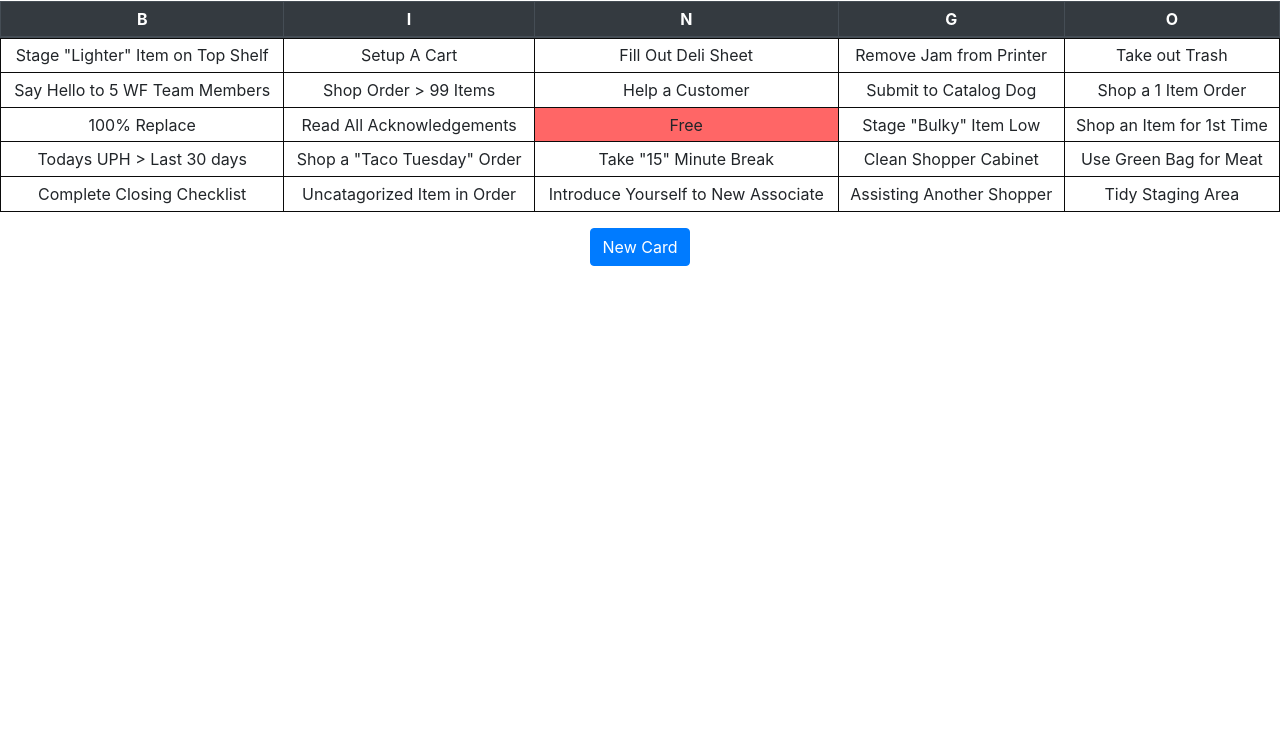
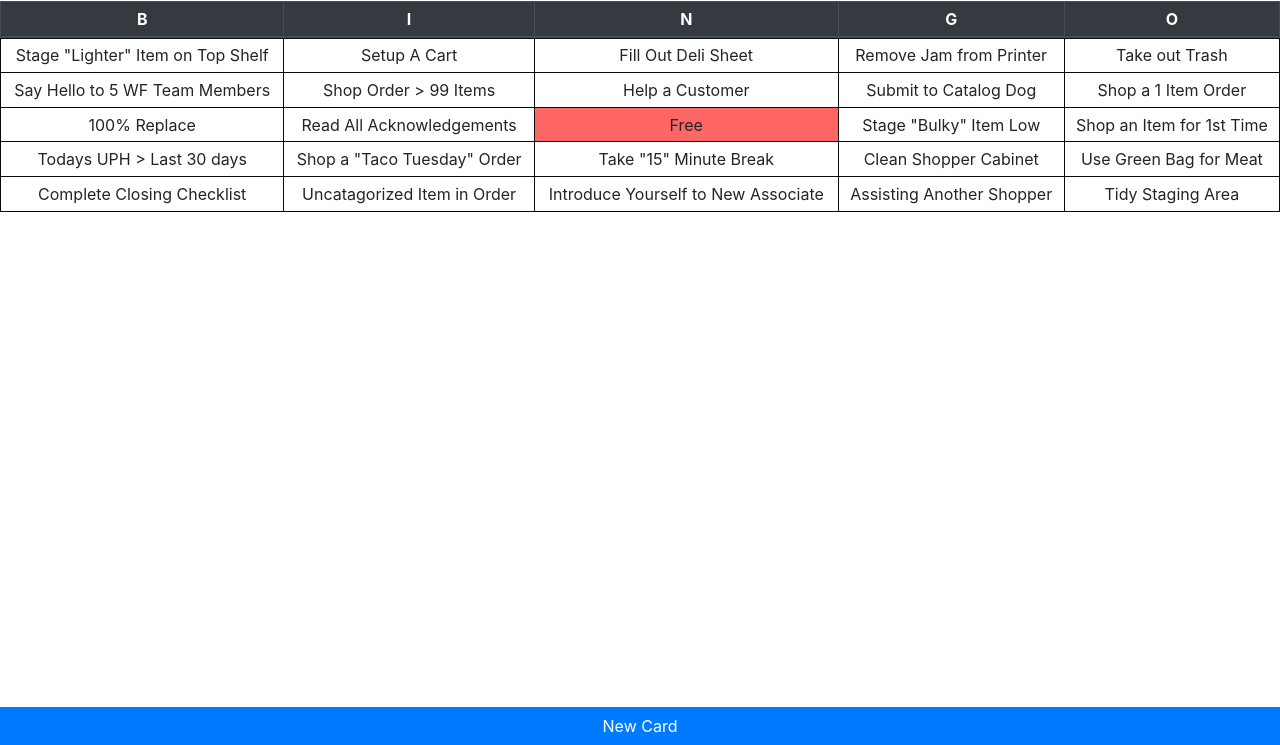
Before and after one commit to fwilcox/Bingo, a plain HTML site: page index.html in a window 1280 px wide. Shown: the part 55-800 px from the top of the page. Drawn offline with nearby package versions, Linux system fonts and the light colour scheme.

Commit message:
Updated styles to make button full width fixed position

```diff
--- a/index.html
+++ b/index.html
@@ -66,11 +66,9 @@
       </tbody>
     </table>
 
-    <div class="container-fluid">
-      <div class>
-        <div class="row text-center">
+        <div class="row text-center fixed-bottom">
           <div class="col-md">
-            <a href="index.html" id="reload"><button type="button" class="btn btn-primary">New Card</button></a>
+            <a href="index.html" id="reload"><button type="button" class="btn btn-primary btn-block">New Card</button></a>
           </div>
         </div>
     </div>
--- a/styles.css
+++ b/styles.css
@@ -16,3 +16,7 @@
 .table-bordered th {
 	border-color: #0a0a0a;
 }
+
+.btn {
+	border-radius: 0;
+}
```
